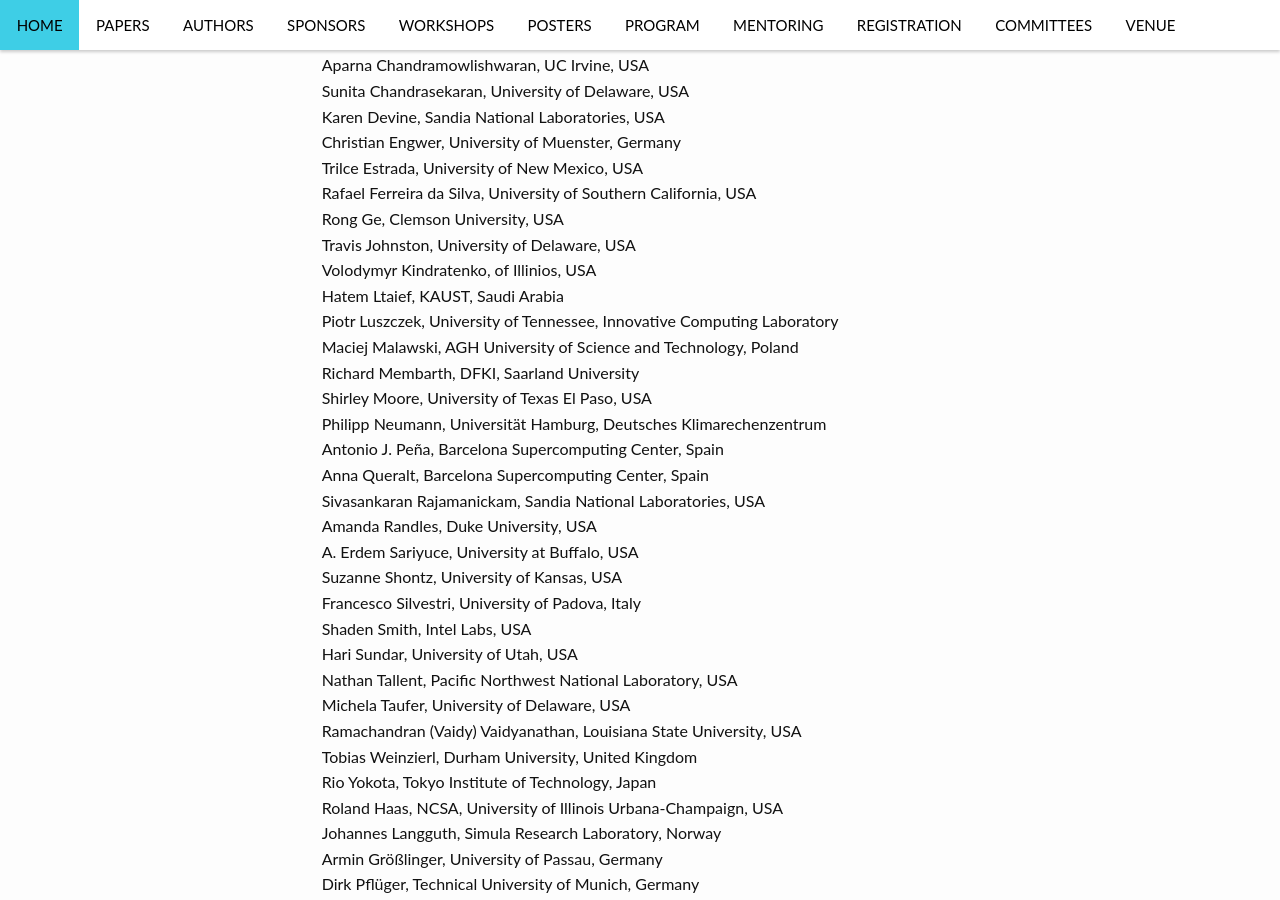
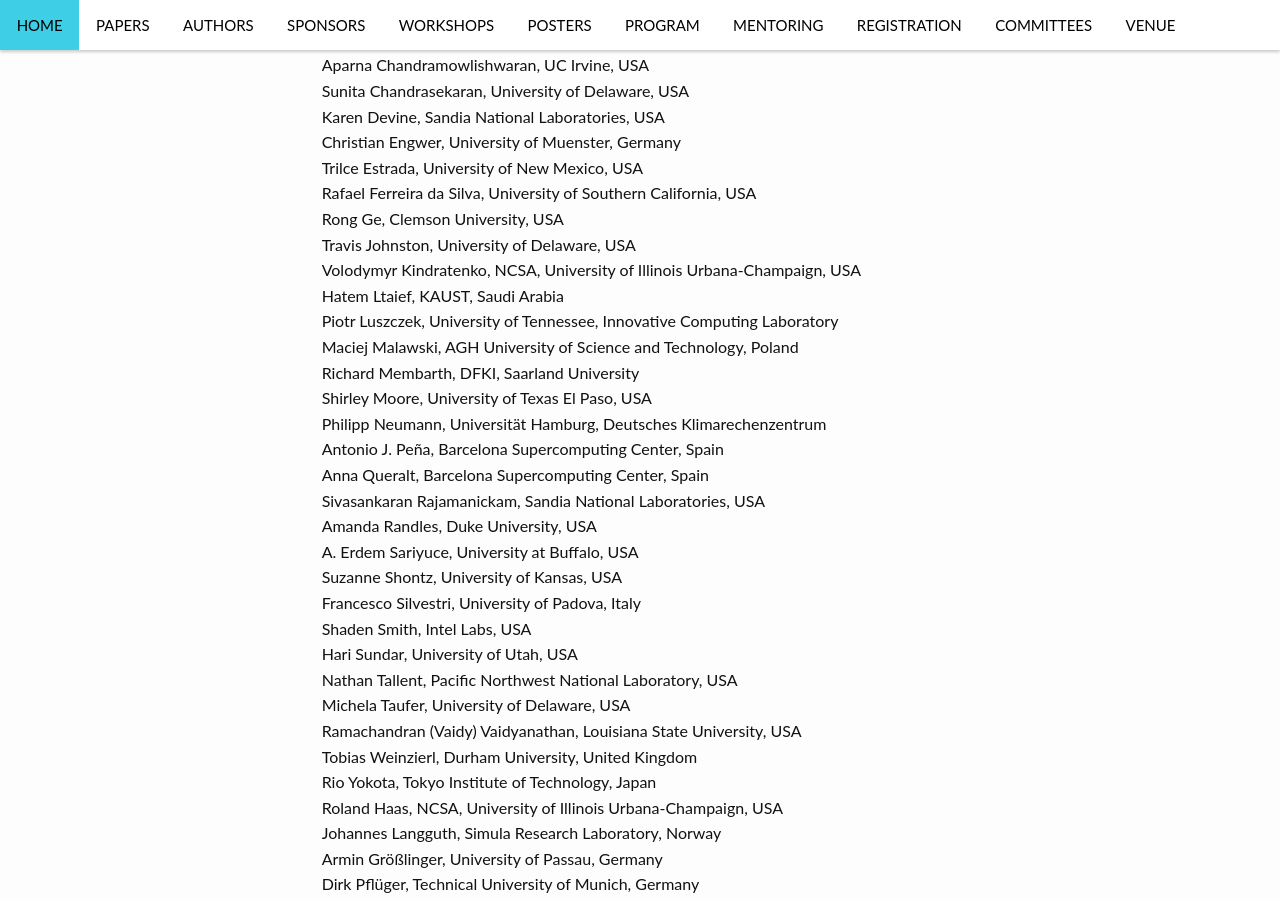
Before and after one commit to cluster2018/cluster2018, a Jekyll site: the page built from committees/index.md, in a window 1280 px wide and 900 px high, scrolled down 2314 px. Built offline with Jekyll 4.4.1, drawn with Linux system fonts in a browser that asks for light colours; comment, search, counter and statistics services are not loaded.

Commit message:
Fixed committees

```diff
--- a/committees/index.md
+++ b/committees/index.md
@@ -80,7 +80,7 @@ Trilce Estrada,  University of New Mexico, USA
 Rafael Ferreira da Silva,  University of Southern California, USA
 Rong Ge,  Clemson University, USA
 Travis Johnston,  University of Delaware, USA
-Volodymyr Kindratenko,   of Illinios, USA
+Volodymyr Kindratenko, NCSA, University of Illinois Urbana-Champaign, USA
 Hatem Ltaief,  KAUST, Saudi Arabia
 Piotr Luszczek,  University of Tennessee,  Innovative Computing Laboratory
 Maciej Malawski,  AGH University of Science and Technology, Poland
```
